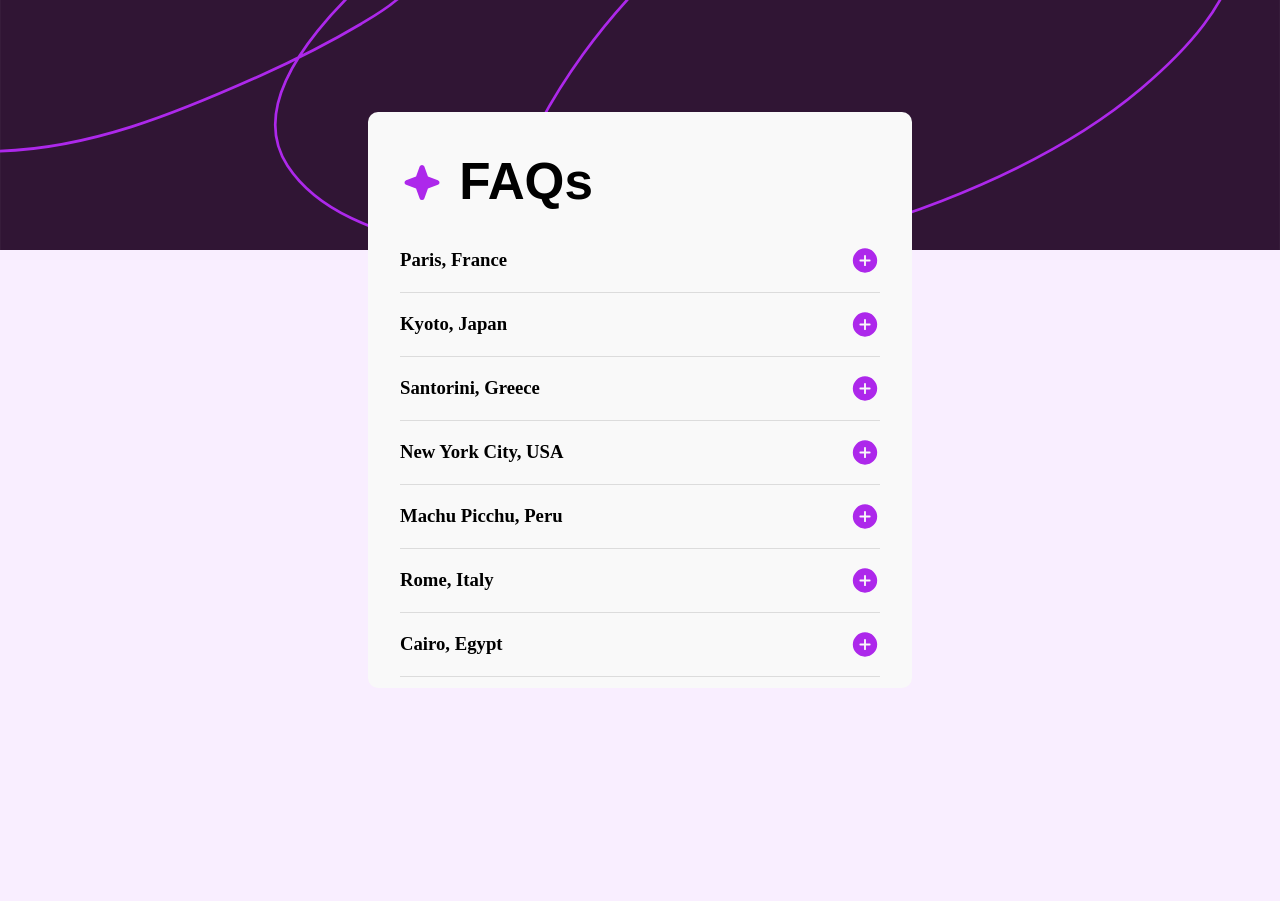
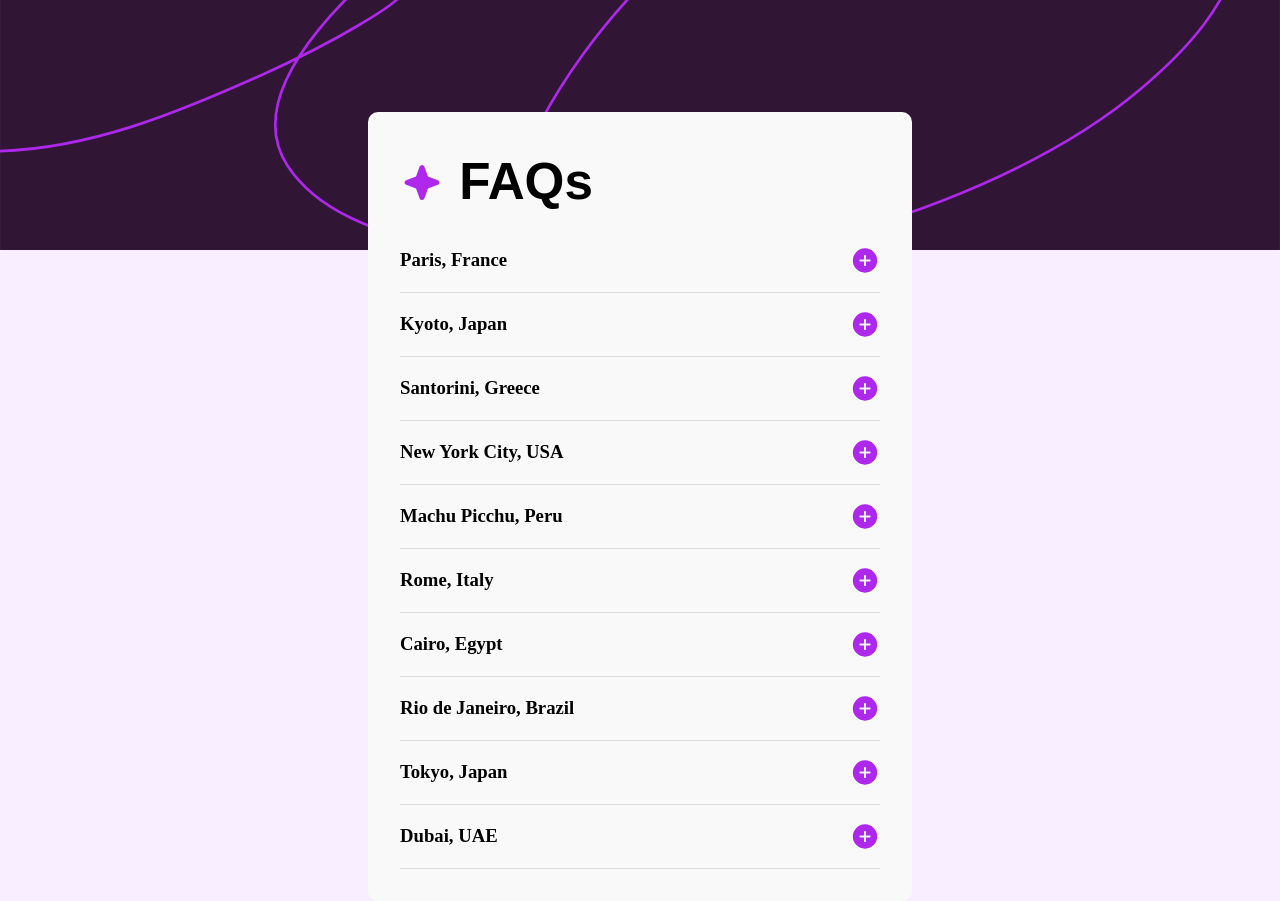
Before and after one commit to daltobello/faq-accordion, a React (Vite) app: page / in a window 1280 px wide. Before the commit the page ends 800 px from the top, so only its background shows below. Built offline with nearby package versions, Linux system fonts and the light colour scheme; a web font is replaced by a local one.

Commit message:
Add 5 more data FAQs

```diff
--- a/src/components/App/App.css
+++ b/src/components/App/App.css
@@ -19,7 +19,7 @@
   padding: 2em 1em 2em 1em;
   border-radius: 10px;
   background-color: #f9f9f9;
-  max-height: 32em; /* Adjust the max-height to control the height of the accordion */
+  max-height: auto; /* Adjust the max-height to control the height of the accordion */
   overflow-y: auto; /* Add a vertical scroll bar when content exceeds the max-height */
 }
 
--- a/src/components/App/App.jsx
+++ b/src/components/App/App.jsx
@@ -1,6 +1,6 @@
 import { useState } from 'react';
 import AccordionCard from '../AccordionCard/AccordionCard';
-import accordionData from '../../AccordionData/AccordionData.jsx';
+import accordionData from '../../AccordionData/AccordionData';
 import './App.css';
 
 function App() {
```
